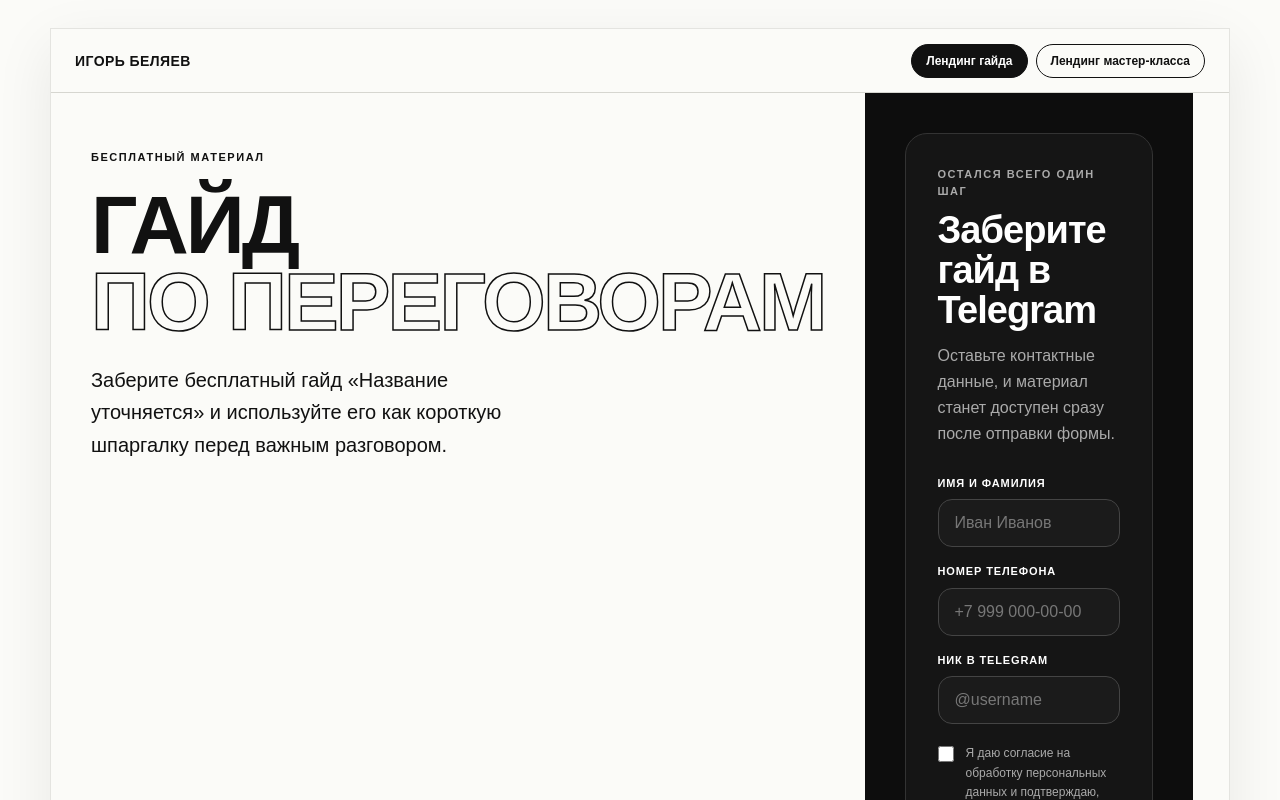
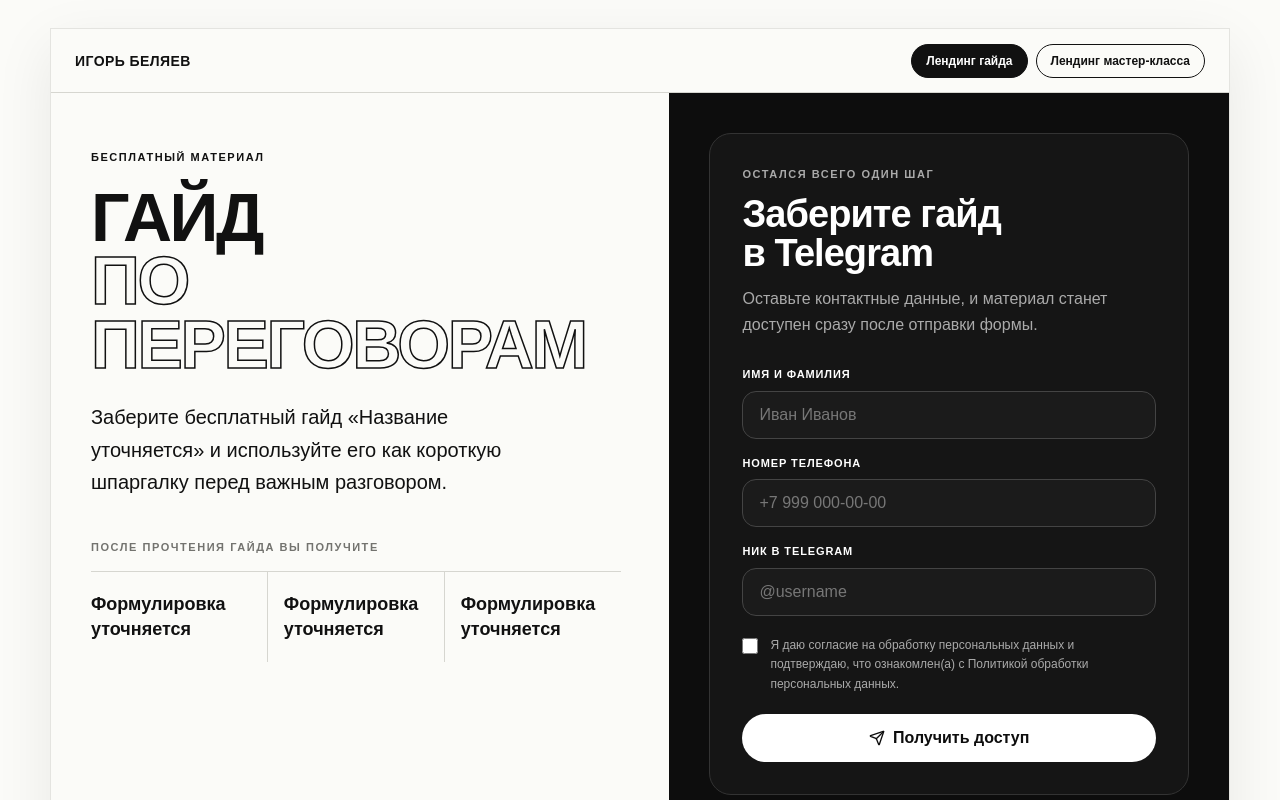
Before and after one commit to egorundr/igor-belyaev, a Next.js app: page / in a window 1280 px wide. Shown: the top 800 px of the page. Built offline with nearby package versions, Linux system fonts and the light colour scheme.

Commit message:
feat: adjust layout and typography in main section

```diff
--- a/app/page.tsx
+++ b/app/page.tsx
@@ -14,15 +14,15 @@ export default function Page() {
       <div className="mx-auto w-full max-w-[1180px] border-x border-line/60 bg-ivory md:my-7 md:border md:shadow-[0_18px_55px_rgba(0,0,0,0.08)]">
         <SiteNav />
 
-        <section className="grid grid-cols-1 items-stretch border-b border-line lg:grid-cols-[1.1fr_0.9fr]">
+        <section className="grid grid-cols-1 items-stretch border-b border-line lg:grid-cols-[1.05fr_0.95fr]">
           {/* Copy */}
-          <div className="flex flex-col justify-between gap-14 px-6 py-12 sm:px-10 lg:py-14">
+          <div className="flex min-w-0 flex-col gap-10 px-6 py-12 sm:px-10 lg:py-14 lg:pr-12">
             <div>
               <p className="text-[11px] font-black uppercase tracking-[0.14em]">Бесплатный материал</p>
-              <h1 className="mt-5 text-pretty text-[clamp(2rem,9vw,5.125rem)] font-black uppercase leading-[0.94] tracking-[-0.035em]">
+              <h1 className="mt-5 text-pretty text-[clamp(2rem,6.5vw,4.25rem)] font-black uppercase leading-[0.94] tracking-[-0.035em]">
                 Гайд
                 <br />
-                <span className="inline-block whitespace-nowrap text-transparent [-webkit-text-stroke:1.5px_var(--charcoal)]">
+                <span className="inline-block text-transparent [-webkit-text-stroke:1.5px_var(--charcoal)]">
                   по переговорам
                 </span>
               </h1>
@@ -50,7 +50,7 @@ export default function Page() {
           </div>
 
           {/* Form */}
-          <div className="flex items-center overflow-hidden bg-[var(--ink)] px-6 py-10 sm:px-10">
+          <div className="flex min-w-0 items-center bg-[var(--ink)] px-6 py-10 sm:px-10">
             <CaptureForm />
           </div>
         </section>
```
